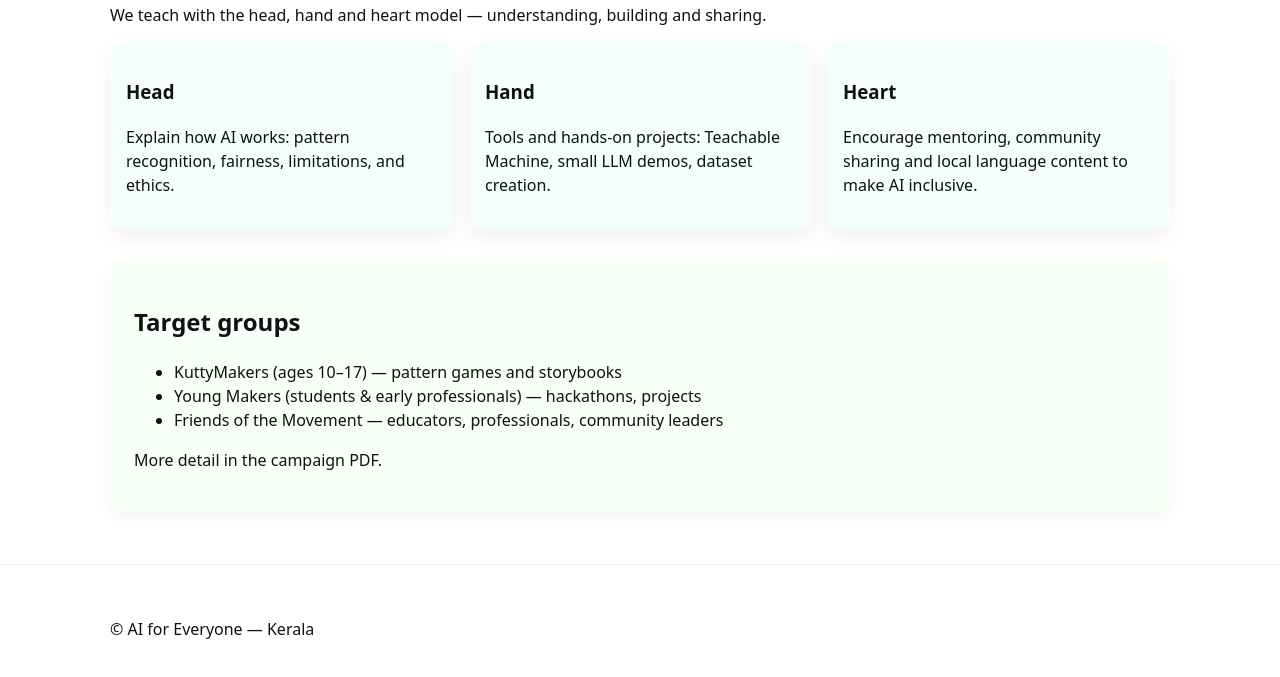
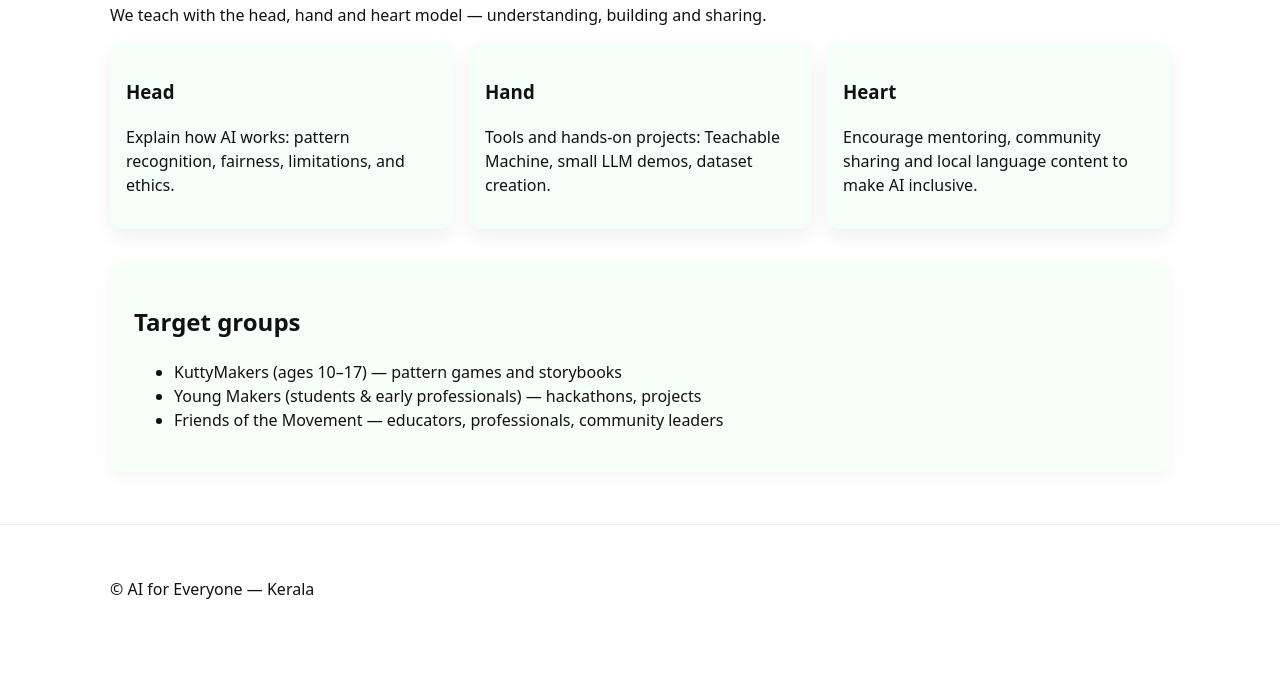
Before and after one commit to mithra-21/AIWebsite, a plain HTML site: page approach.html in a window 1280 px wide. Shown: the part 157-834 px from the top of the page. After the commit the page ends 810 px from the top, so only its background shows below. Drawn offline with Linux system fonts and the light colour scheme.

Commit message:
Update approach.html

```diff
--- a/approach.html
+++ b/approach.html
@@ -73,7 +73,7 @@
         <li>Young Makers (students & early professionals) — hackathons, projects</li>
         <li>Friends of the Movement — educators, professionals, community leaders</li>
       </ul>
-      <p>More detail in the campaign PDF.</p>
+
     </section>
 
   </main>
```
